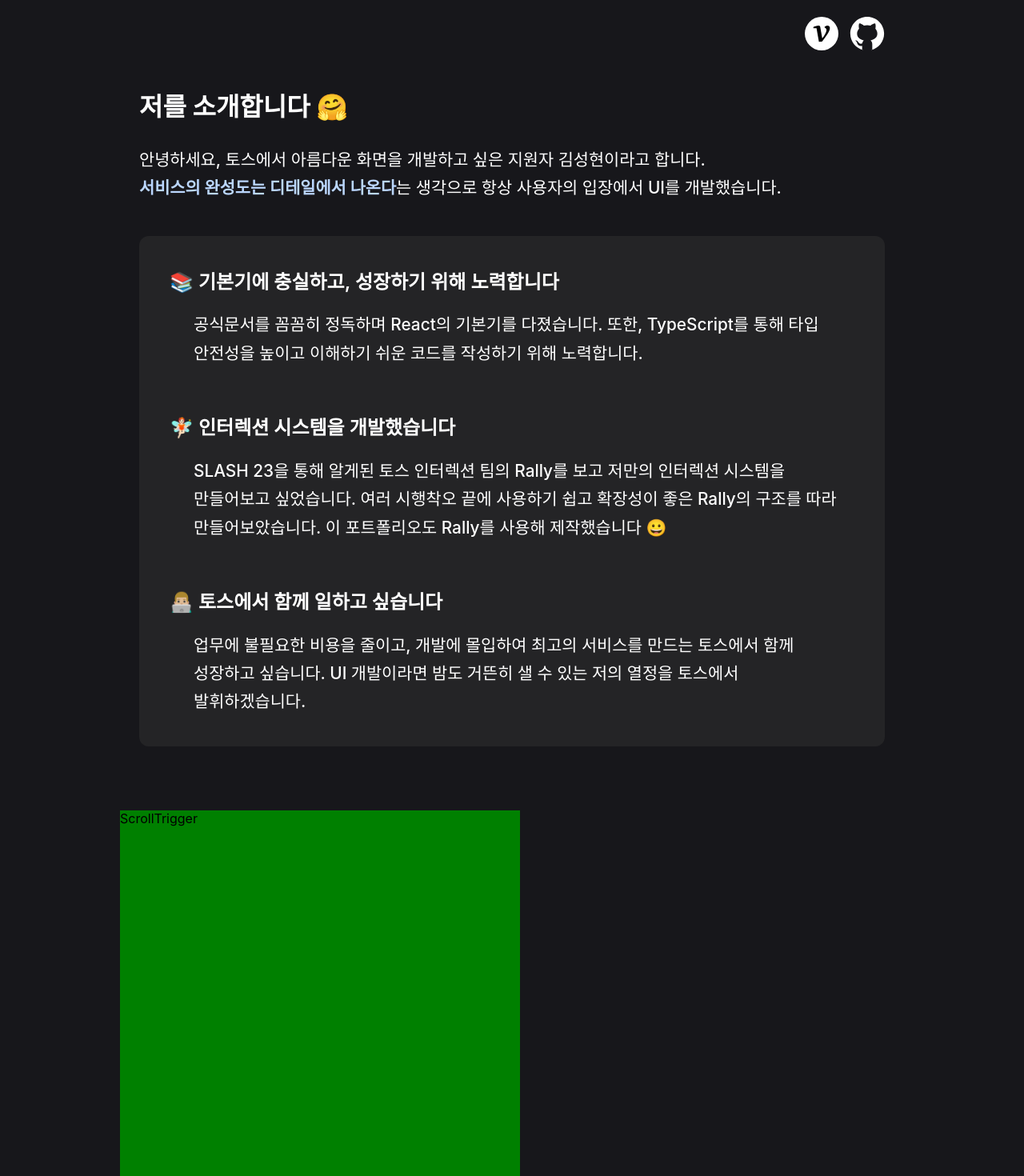
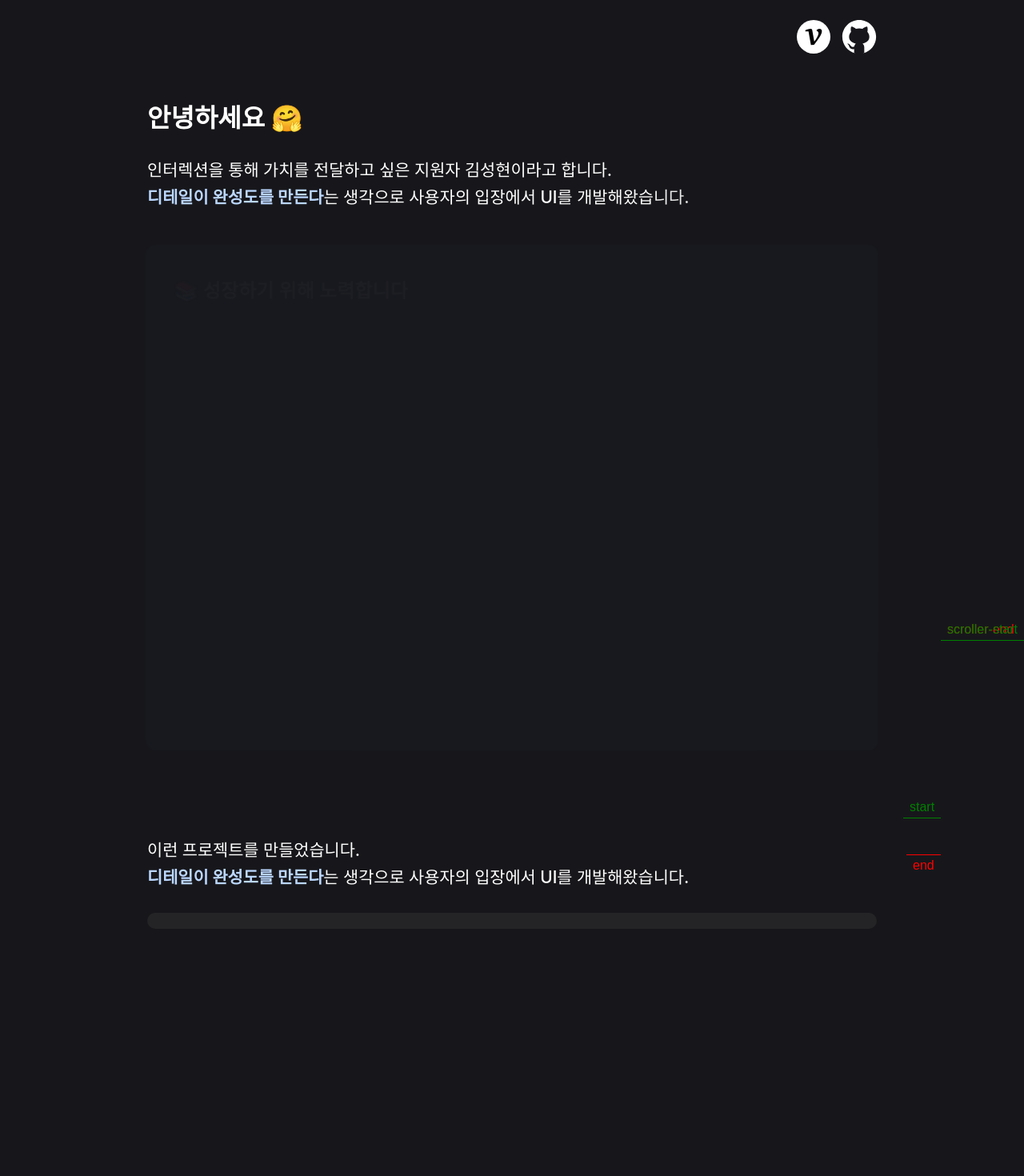
Before and after one commit to oilater/Portfolio, a React (Vite) app: page / in a window 1280 px wide. Shown: the top 1470 px of the page at 80% size. Built offline with nearby package versions, Linux system fonts and the light colour scheme.

Commit message:
feat: implement Text Fill Animation

```diff
--- a/src/Timelines/IntroTimeline.ts
+++ b/src/Timelines/IntroTimeline.ts
@@ -3,12 +3,14 @@ const { Timeline } = await import('../core/Timeline');
 
 export function introTimeline(onComplete?: () => void) {
 
-    const tl = Timeline({
+  const TEXT_GRAY = '#888888';
+
+  const introTl =
+  Timeline({
     playback: "serial",
     playables: [
       Rally({
         target: ".introTitle",
-        playCount: 1,
         motions: [
           {
             split: 'words',
@@ -16,24 +18,44 @@ export function introTimeline(onComplete?: () => void) {
             randomOrder: true,
             duration: 0.5,
             ease: "expo.out",
+            color: { to: TEXT_GRAY},
             opacity: { from: 0 },
             translateX: { from: 'random' },
             translateY: { from: 'random' },
           },
+        ],
+      }),
+
+      Rally({
+        target: ".introTitleFill",
+        motions: [
           {
-            delay: 0.5,
-            ease: "expo.in",
+            split: 'chars',
+            splitDelay: 0.04,
+            ease: "power2.in",
             duration: 0.5,
-            opacity: { to: 0 },
-            translateY: { to: "-30%"},
+            opacity: { from: 0, to: 1 },
           },
         ],
       }),
-    ]
+
+      Rally({
+        target: ".introTitleSection",
+        motions: [
+          {
+            delay: 0.8,
+            duration: 0.6,
+            ease: "back.in",
+            opacity: { to: 0 },
+            translateY: { to: -30},
+          },
+        ],
+      }),
+    ],
   });
 
   if (onComplete)
-    tl.eventCallback("onComplete", onComplete);
+    introTl.eventCallback("onComplete", onComplete);
 
-  return tl;
+  return introTl;
 }
--- a/src/Timelines/IntroduceTimeline.ts
+++ b/src/Timelines/IntroduceTimeline.ts
@@ -5,12 +5,13 @@ export function introduceTimeline(length: number) {
 
   const titleTimeline = Timeline({
     playback: "stagger",
-    staggerDelay: 0.1,
+    staggerDelay: 0.2,
     playables: [
       Rally({
         target: ".topTitle",
         motions: [
           {
+            delay: 0.1,
             duration: 0.6,
             ease: "power2.out",
             opacity: { from: 0 },
@@ -18,17 +19,36 @@ export function introduceTimeline(length: number) {
           },
         ],
       }),
+
+      Timeline({
+        playback: "stagger",
+        staggerDelay: 0.1,
+        playables: [
           Rally({
             target: ".mainDescription",
             motions: [
               {
                 split: 'chars',
                 splitDelay: 0.01,
-            duration: 0.3,
+                duration: 0.8,
                 ease: "power2.in",
                 opacity: { from: 0 },
               },
             ],
+          }),
+          Rally({
+            target: ".mainDescription2",
+            motions: [
+              {
+                split: 'chars',
+                splitDelay: 0.01,
+                duration: 0.8,
+                ease: "power2.in",
+                opacity: { from: 0 },
+              },
+            ],
+          }),
+        ]
       }),
     ],
   });
@@ -37,7 +57,6 @@ export function introduceTimeline(length: number) {
     target: ".listRowSection",
     motions: [
       {
-        delay: 1,
         duration: 1,
         opacity: { from: 0, ease: "power2.in" },
         scale: { from: 0.95, ease: "back.out" },
@@ -61,7 +80,7 @@ export function introduceTimeline(length: number) {
                 duration: 0.7,
                 ease: "power2.out",
                 opacity: { from: 0 },
-                translateX: { from: -5 },
+                translateX: { from: -3 },
               }
             ]
           }),
@@ -71,7 +90,7 @@ export function introduceTimeline(length: number) {
             motions: [
               {
                 split: 'lines',
-                splitDelay: 0.2,
+                splitDelay: 0.1,
                 duration: 0.3,
                 ease: "power2.in",
                 opacity: { from: 0 },
@@ -85,7 +104,7 @@ export function introduceTimeline(length: number) {
 
   const mainTl = Timeline({
     playback: "stagger",
-    staggerDelay: 0.8,
+    staggerDelay: 0.7,
     playables: [
       titleTimeline,
       listRowSectionRally,
--- a/src/components/Header.tsx
+++ b/src/components/Header.tsx
@@ -22,13 +22,17 @@ export default function Header({ onVelog, onGithub, className }: HeaderProps) {
 };
 
 const header = css`
-  margin-top: 4rem;
+//   z-index: 100;
+//   position: fixed;
+//   top: 0;
   display: flex;
   justify-content: flex-end;
   gap: 10px;
   width: 100%;
-  max-width: 1140px;
+  max-width: 960px;
   align-items: center;
   padding-top: 20px;
+  padding-bottom: 10px;
   padding-right: 20px;
+  transition: opacity 0.3s ease-in-out;
 `;
--- a/src/core/Rally.ts
+++ b/src/core/Rally.ts
@@ -18,8 +18,7 @@ export function Rally({
   playCount = 1,
   motions,
 }: RallyProps): gsap.core.Timeline {
-  const rallyTl = gsap.timeline();
-
+  const rallyTl = gsap.timeline({paused: true});
   addMotions({ tl: rallyTl, target, motions });
 
   const repeatCount = playCount !== "infinite" ? playCount - 1 : -1;
@@ -28,7 +27,6 @@ export function Rally({
 
 function addMotions({ tl, target, motions }: AddMotionsProps): void {
   const splitCache: Partial<Record<SplitType, ElementType[]>> = {};
-
 
   for (const motion of motions) {
     const motionTl = gsap.timeline();
@@ -100,12 +98,12 @@ function getMotionTl({
     let to = value.to ?? previousValues[key]?.from ?? getDefaultValue(key, "to");
 
     if (from === 'random') {
-      from = gsap.utils.random(-400, 400);
+      from = gsap.utils.random(-100, 100);
       to = 0;
     }
 
     if (to === 'random') {
-      to = gsap.utils.random(-400, 400);
+      to = gsap.utils.random(-100, 100);
       from = 0;
     }
 
--- /dev/null
+++ b/src/hooks/useScrollTrigger.ts
@@ -0,0 +1,44 @@
+import gsap from 'gsap';
+import { ScrollTrigger } from 'gsap/ScrollTrigger';
+
+type ScrollTriggerOptions = {
+  start: string;
+  end: string;
+  scrub: boolean | number;
+  markers: boolean;
+};
+
+type AnimateScrollProps = {
+  target: string;
+  motion: gsap.TweenVars;
+  options?: ScrollTriggerOptions;
+};
+
+export function useScrollTrigger() {
+  function animateScroll(
+    {
+      target,
+      motion,
+      options = {
+      start: "top 80%",
+      end: "bottom 20%",
+      scrub: false,
+      markers: false,
+    }
+  }: AnimateScrollProps) {
+    const { start, end, scrub, markers } = options;
+    gsap.set(target, { opacity: 0, y: 50 });
+    const animation = gsap.to(target, motion);
+
+    return ScrollTrigger.create({
+      trigger: target,
+      start,
+      end,
+      animation,
+      scrub,
+      markers,
+    });
+  }
+
+  return { animateScroll };
+}
--- a/src/pages/Intro.tsx
+++ b/src/pages/Intro.tsx
@@ -2,7 +2,7 @@ import { css } from "@emotion/react";
 import { useRef } from "react";
 import { useGSAP } from "@gsap/react";
 import type { Step } from "./Portfolio";
-import { introTimeline } from "../Timelines/IntroTimeline";
+import { introTimeline } from "../timelines/IntroTimeline";
 
 type IntroProps = {
   onComplete: (step: Step) => void;
@@ -16,16 +16,36 @@ export default function Intro({ onComplete }: IntroProps) {
   }, {scope: introScope});
 
   return (
-    <div ref={introScope}>
-      <h1 className="introTitle" css={title}>
-        아이디어를 만드는<br />
-        <span className="subTitle" css={subTitle}>프론트엔드 개발자</span> 김성현입니다
-      </h1>
+    <div ref={introScope} css={introWrapper}>
+      <div className="introTitleSection" css={introTitleSection}>
+        <h1 className="introTitle" css={title}>
+          아이디어를 만드는<br />
+          <span className="subTitle" css={subTitle}>프론트엔드 개발자</span> 김성현입니다
+        </h1>
+        <h1 className="introTitleFill" css={title}>
+          아이디어를 만드는<br />
+          <span css={subTitle}>프론트엔드 개발자</span> 김성현입니다
+        </h1>
+      </div>
     </div>
   );
 }
 
+const introWrapper = css`
+  width: 100%;
+  height: 100%;
+`;
+
+const introTitleSection = css`
+  width: 100%;
+  height: 100%;
+  display: flex;
+  justify-content: center;
+  align-items: center;
+`;
+
 const title = css`
+  position: absolute;
   font-size: calc(1.5rem + 2vw);
   color: white;
   text-align: center;
--- a/src/pages/Introduce.tsx
+++ b/src/pages/Introduce.tsx
@@ -1,10 +1,9 @@
 import { useRef } from "react";
 import { css } from "@emotion/react";
 import { Top } from "../components/Top";
-import { introduceTimeline } from "../Timelines/IntroduceTimeline";
+import { introduceTimeline } from "../timelines/IntroduceTimeline";
 import { ListRow } from "../components/ListRow";
 import { useGSAP } from "@gsap/react";
-import { gsap } from "gsap";
 
 type MyData = {
   id: number;
@@ -14,46 +13,27 @@ type MyData = {
 
 export default function Introduce() {
   const introduceScope = useRef<HTMLDivElement>(null!);
+  let introduceTl: gsap.core.Timeline;
 
   useGSAP(() => {
-    introduceTimeline(myData.length).play();
+    introduceTl = introduceTimeline(myData.length).play();
   }, {scope: introduceScope});
-
-  useGSAP(() => {
-    // gsap.fromTo(".box",
-    //   {
-    //     opacity: 0,
-    //     y: -100,
-    //   },
-    //   {
-    //     opacity: 1,
-    //     y: 0,
-    //     duration: 1,
-    //     scrollTrigger: {
-    //       trigger: ".scrollBox",
-    //       start: "top 80%",
-    //       end: "bottom 10%",
-    //       scrub: true,
-    //       markers: true,
-    //     },
-    //   }
-    // );
-  });
 
   return (
     <div ref={introduceScope} css={introduceWrapper}>
         <Top.Root
           title={
             <Top.Paragraph>
-              <span className="topTitle">저를 소개합니다 🤗 </span>
+              <span className="topTitle">안녕하세요 🤗 </span>
             </Top.Paragraph>
           }
         />
 
       <div css={mainDescription}>
-        <p className="mainDescription">안녕하세요, 토스에서 아름다운 화면을 개발하고 싶은 지원자 김성현이라고 합니다. <br/>
-          <span css={highlight}>서비스의 완성도는 디테일에서 나온다</span>는 생각으로 항상 사용자의 입장에서 UI를 개발했습니다.</p>
+        <p className="mainDescription">인터렉션을 통해 가치를 전달하고 싶은 지원자 김성현이라고 합니다.</p>
+        <p className="mainDescription2"><span css={highlight}>디테일이 완성도를 만든다</span>는 생각으로 사용자의 입장에서 UI를 개발해왔습니다.</p>
       </div>
+
       <div className="listRowSection" css={listSection}>
         {myData.map((data, index) => (
           <ListRow key={data.id}>
@@ -66,54 +46,35 @@ export default function Introduce() {
           </ListRow>
         ))}
       </div>
-
-      <div className="scrollBox" css={scrollTrigger}>
-        <div className="box" css={scrollTriggerContent}>
-          <p>ScrollTrigger</p>
-        </div>
-      </div>
     </div>
   );
 }
 
-const scrollTrigger = css`
-  margin-top: 5rem;
-  width: 500px;
-  height: 1000px;
-  background: blue;
-`;
-
-const scrollTriggerContent = css`
-  width: 500px;
-  height: 500px;
-  background: green;
-`;
-
 const myData: MyData[] = [
   {
     id: 1,
-    title: '📚 기본기에 충실하고, 성장하기 위해 노력합니다',
-    description: '공식문서를 꼼꼼히 정독하며 React의 기본기를 다졌습니다. 또한, TypeScript를 통해 타입 안전성을 높이고 이해하기 쉬운 코드를 작성하기 위해 노력합니다.',
+    title: '📚 성장하기 위해 노력합니다',
+    description: '새로운 기술을 익히기보다 공식문서를 꼼꼼히 읽으며 React의 기본기를 다졌습니다. TypeScript를 통해 타입 안전성을 높이고 이해하기 쉬운 코드를 만들기 위해 노력합니다.',
   },
   {
     id: 2,
     title: '🧚🏻 인터렉션 시스템을 개발했습니다',
-    description: 'SLASH 23을 통해 알게된 토스 인터렉션 팀의 Rally를 보고 저만의 인터렉션 시스템을 만들어보고 싶었습니다. 여러 시행착오 끝에 사용하기 쉽고 확장성이 좋은 Rally의 구조를 따라 만들어보았습니다. 이 포트폴리오도 Rally를 사용해 제작했습니다 😀',
+    description: 'SLASH 23에서 토스 인터렉션 팀의 Rally를 보고 저만의 인터렉션 시스템을 만들어보고 싶었습니다. 여러 시행착오 끝에 사용하기 쉽고 확장성이 좋은 Rally의 구조를 따라 만들게 되었습니다. 이 포트폴리오도 Rally를 사용해 제작했습니다 😀',
   },
   {
     id: 3,
     title: '👨🏼‍💻 토스에서 함께 일하고 싶습니다',
-    description: '업무에 불필요한 비용을 줄이고, 개발에 몰입하여 최고의 서비스를 만드는 토스에서 함께 성장하고 싶습니다. UI 개발이라면 밤도 거뜬히 샐 수 있는 저의 열정을 토스에서 발휘하겠습니다.',
+    description: '업무에 불필요한 일을 줄이고, 개발에 몰입하여 최고의 서비스를 만드는 토스에서 함께 성장하고 싶습니다. UI 개발이라면 밤도 거뜬히 샐 수 있는 저의 열정을 토스에서 발휘하겠습니다.',
   },
 ];
 
 const introduceWrapper = css`
   width: 100%;
-  height: 100%;
+  height: 850px;
 `;
 
 const listSection = css`
-  background: rgb(36, 36, 38);
+  background: rgba(26, 30, 36);
   border-radius: 12px;
   padding: 10px;
   margin: 0 24px;
@@ -139,7 +100,7 @@ const listRowDescription = css`
   font-size: 1.3rem;
   font-weight: 500;
   color: white;
-  line-height: 1.7;
+  line-height: 1.65;
   word-wrap: break-word;
   max-width: 100%;
   box-sizing: border-box;
@@ -150,7 +111,7 @@ const mainDescription = css`
   font-weight: 500;
   color: white;
   padding: 10px 24px;
-  line-height: 1.7;
+  line-height: 1.65;
 `;
 
 const highlight = css`
--- a/src/pages/Portfolio.tsx
+++ b/src/pages/Portfolio.tsx
@@ -1,10 +1,9 @@
-import { lazy, useState, Suspense } from "react";
+import { useState } from "react";
 import { css } from "@emotion/react";
-import Skeleton from 'react-loading-skeleton';
-
-const Header = lazy(() => import("../components/Header"));
-const Intro = lazy(() => import("./Intro"));
-const Introduce = lazy(() => import("./Introduce"));
+import Project from "./Project";
+import Header from "../components/Header";
+import Intro from "./Intro";
+import Introduce from "./Introduce";
 
 export type Step = 'init' | 'introduce' | 'projects';
 
@@ -17,30 +16,26 @@ export default function Portfolio() {
   return (
     <div css={wrapper}>
       {step !== 'init' && (
-        <Suspense fallback={<Skeleton count={10} />}>
         <Header
           className="header"
           onGithub={() => {window.open(GITHUB_URL, '_blank');}}
           onVelog={() => {window.open(VELOG_URL, '_blank');}}
         />
-        </Suspense>
       )}
 
-      <Suspense fallback={<Skeleton count={10} />}>
       {step === 'init' && <Intro onComplete={setStep} />}
       {step === 'introduce' && <Introduce />}
-      </Suspense>
+      {step === 'introduce' && <Project />}
     </div>
   );
-};
+}
 
 // Styles
 const wrapper = css`
   width: 100%;
   height: 100%;
-  max-width: 980px;
+  max-width: 960px;
   margin: 0 auto;
-  display: flex;
   flex-direction: column;
   justify-content: center;
   align-items: center;
--- /dev/null
+++ b/src/pages/Project.tsx
@@ -0,0 +1,73 @@
+import { useRef } from "react";
+import { css } from "@emotion/react";
+import { Top } from "../components/Top";
+import { useGSAP } from "@gsap/react";
+import { useScrollTrigger } from "../hooks/useScrollTrigger";
+
+export default function Project() {
+  const { animateScroll } = useScrollTrigger();
+  const projectScope = useRef<HTMLDivElement>(null!);
+
+  useGSAP(() => {
+    animateScroll({
+      target: '.topTitle',
+      motion: {
+        opacity: 1,
+        translateY: 0,
+      },
+      options: {
+        start: 'top 100%',
+        end: 'bottom 100%',
+        scrub: true,
+        markers: true,
+      },
+    });
+  }, {scope: projectScope});
+
+  return (
+    <div ref={projectScope} css={projectWrapper}>
+        <Top.Root
+          title={
+            <Top.Paragraph>
+              <span className="topTitle">프로젝트 소개 </span>
+            </Top.Paragraph>
+          }
+        />
+
+      <div css={mainDescription}>
+        <p className="mainDescription">이런 프로젝트를 만들었습니다.</p>
+        <p className="mainDescription2"><span css={highlight}>디테일이 완성도를 만든다</span>는 생각으로 사용자의 입장에서 UI를 개발해왔습니다.</p>
+      </div>
+
+      <div className="listRowSection" css={projectListSection}>
+
+      </div>
+    </div>
+  );
+}
+
+const projectWrapper = css`
+  width: 100%;
+  height: 100%;
+`;
+
+const projectListSection = css`
+  background: rgb(36, 36, 38);
+  border-radius: 12px;
+  padding: 10px;
+  margin: 0 24px;
+  margin-top: 1rem;
+`;
+
+const mainDescription = css`
+  font-size: 1.3rem;
+  font-weight: 500;
+  color: white;
+  padding: 10px 24px;
+  line-height: 1.65;
+`;
+
+const highlight = css`
+  color:rgb(187, 215, 255);
+  font-weight: 700;
+`;
--- a/src/presets/index.ts
+++ /dev/null
@@ -1,2 +0,0 @@
-export * from './slide-preset';
-export * from './fade-preset';
```
Also changed, not shown: src/presets/fade-preset.ts (deleted, +0 -36 lines), src/presets/slide-preset.ts (deleted, +0 -42 lines). Lines whose indentation alone changed are shown as unchanged.
